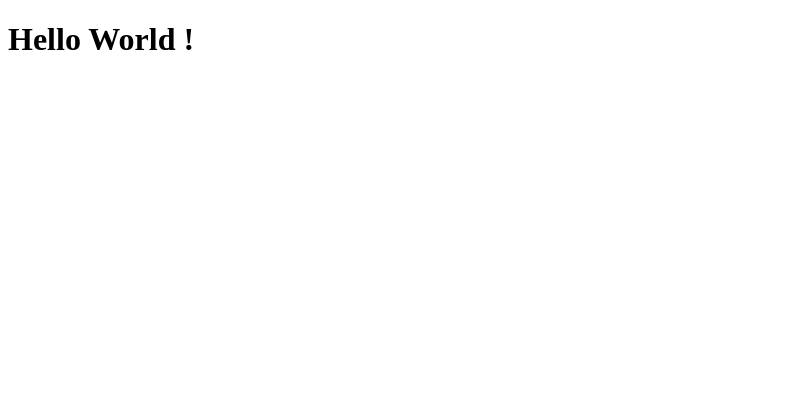
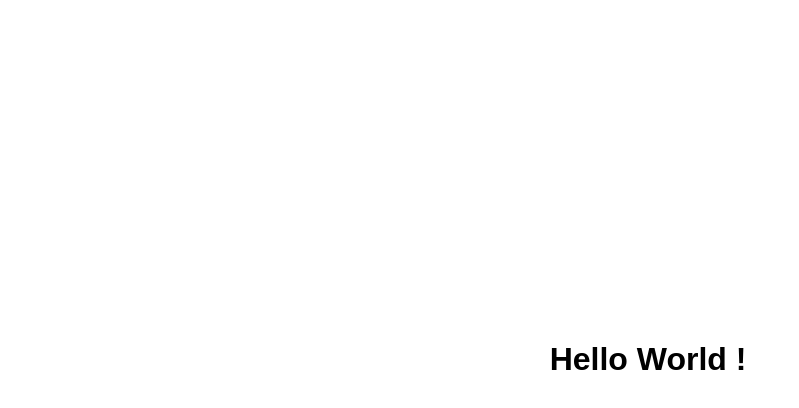
Before and after one commit to dragonix2001/test, a plain HTML site: page index.html in a window 1280 px wide. Shown: the whole page, without its empty margins (0-799 px from the left). Drawn offline with Linux system fonts and the light colour scheme.

Commit message:
rajout de css pour mettre un peu en forme

```diff
--- a/index.html
+++ b/index.html
@@ -3,6 +3,20 @@
     <head>
         <meta charset="ut-8"/>
         <title>Test</title>
+        <style type="text/css">
+            h1{
+                position:absolute;
+                top:40%;
+                width:100%;
+
+                font-family:Arial, Helvetica, sans-serif;
+
+                font-size:100;
+
+                text-align:center;
+
+            }
+        </style>
     </head>
 
     <body>
```
